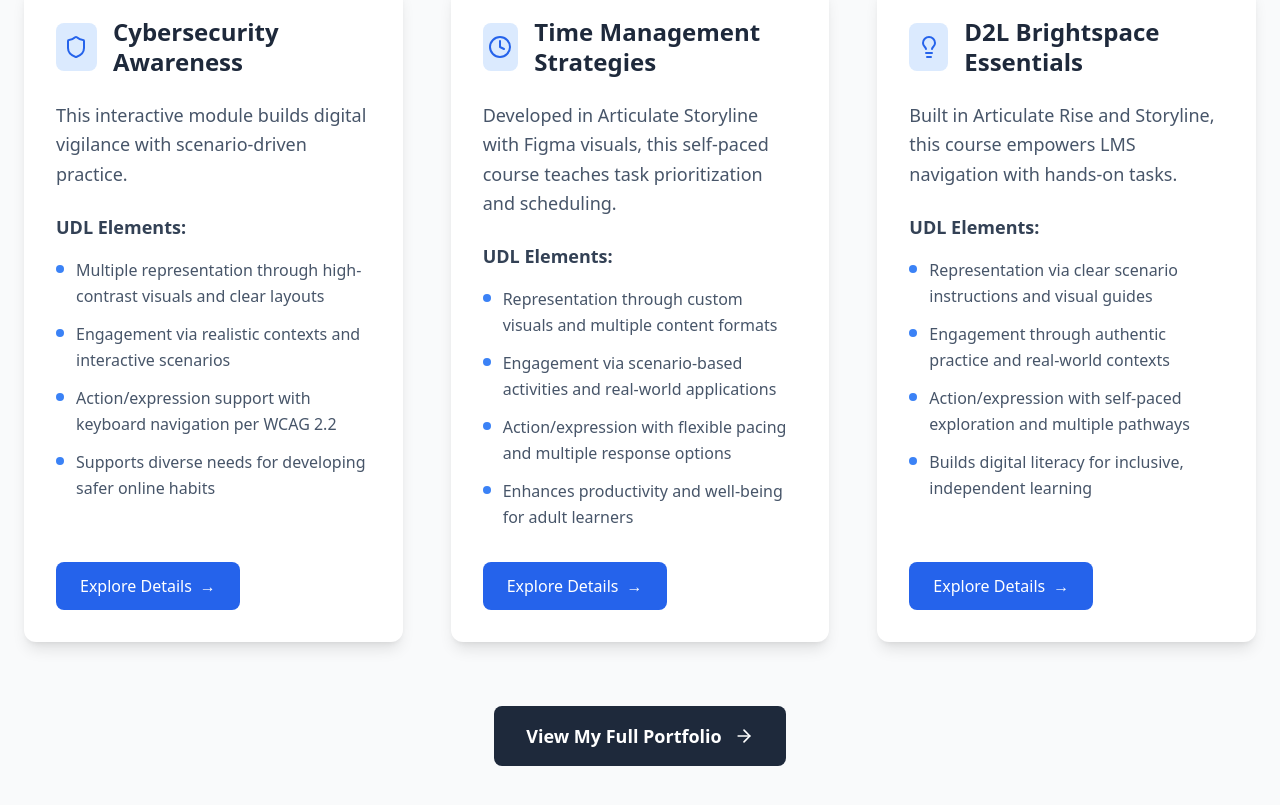
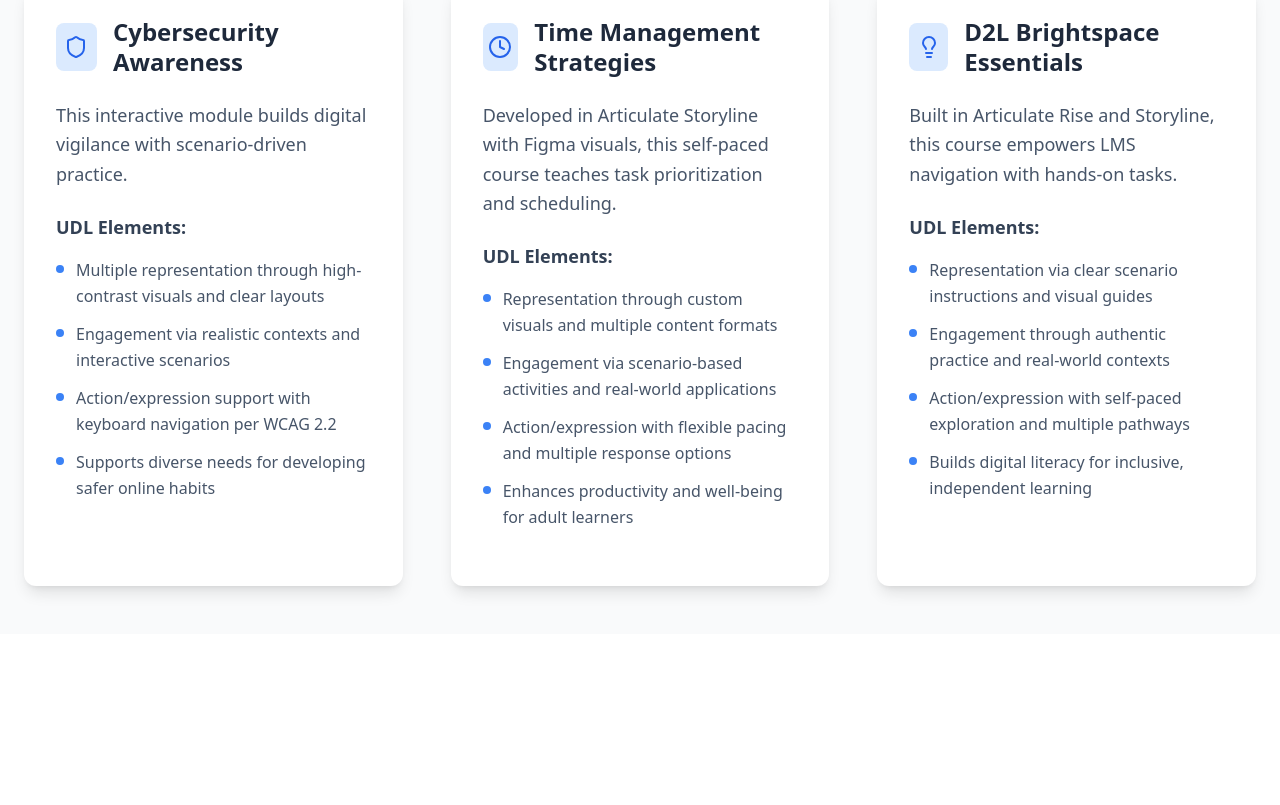
Before and after one commit to katrinahansen2018-oss/UDL-in-Action-Inclusive-Microlearning-Courses, a React (Vite) app: page / in a window 1280 px wide. Shown: the part 375-1180 px from the top of the page. After the commit the page ends 1009 px from the top, so only its background shows below. Built offline with nearby package versions, Linux system fonts and the light colour scheme.

Commit message:
Updated App.tsx

```diff
--- a/src/App.tsx
+++ b/src/App.tsx
@@ -1,7 +1,6 @@
 import React from 'react';
 import Header from './components/Header';
 import CourseSection from './components/CourseSection';
-import BackToPortfolio from './components/BackToPortfolio';
 import { Shield, Clock, Lightbulb } from 'lucide-react';
 
 const courses = [
@@ -15,8 +14,7 @@ const courses = [
       'Engagement via realistic contexts and interactive scenarios',
       'Action/expression support with keyboard navigation per WCAG 2.2',
       'Supports diverse needs for developing safer online habits'
-    ],
-    link: 'https://www.kate-hansen.com/project/cybersecurity'
+    ]
   },
   {
     id: 'time-management',
@@ -28,8 +26,7 @@ const courses = [
       'Engagement via scenario-based activities and real-world applications',
       'Action/expression with flexible pacing and multiple response options',
       'Enhances productivity and well-being for adult learners'
-    ],
-    link: 'https://www.kate-hansen.com/project/time-management'
+    ]
   },
   {
     id: 'brightspace',
@@ -41,8 +38,7 @@ const courses = [
       'Engagement through authentic practice and real-world contexts',
       'Action/expression with self-paced exploration and multiple pathways',
       'Builds digital literacy for inclusive, independent learning'
-    ],
-    link: 'https://www.kate-hansen.com/project/brightspace'
+    ]
   }
 ];
 
@@ -57,8 +53,6 @@ function App() {
             <CourseSection key={course.id} course={course} />
           ))}
         </div>
-
-        <BackToPortfolio />
       </main>
     </div>
   );
--- a/src/components/BackToPortfolio.tsx
+++ /dev/null
@@ -1,21 +0,0 @@
-import React from 'react';
-import { ArrowRight } from 'lucide-react';
-
-const BackToPortfolio: React.FC = () => {
-  return (
-    <div className="mt-16 text-center">
-      <a
-        href="https://www.kate-hansen.com"
-        target="_blank"
-        rel="noopener noreferrer"
-        className="inline-flex items-center gap-3 bg-slate-800 text-white px-8 py-4 rounded-lg font-semibold text-lg hover:bg-slate-700 transition-all duration-200 hover:scale-105 focus:outline-none focus:ring-2 focus:ring-slate-500 focus:ring-offset-2"
-        aria-label="Return to Kate Hansen's main portfolio website"
-      >
-        View My Full Portfolio
-        <ArrowRight className="w-5 h-5" aria-hidden="true" />
-      </a>
-    </div>
-  );
-};
-
-export default BackToPortfolio;
--- a/src/components/CourseSection.tsx
+++ b/src/components/CourseSection.tsx
@@ -6,7 +6,7 @@ interface Course {
   icon: React.ComponentType<{ className?: string; 'aria-hidden'?: boolean }>;
   description: string;
   udlElements: string[];
-  link: string | null;
+  link?: string;
 }
 
 interface CourseSectionProps {
```
